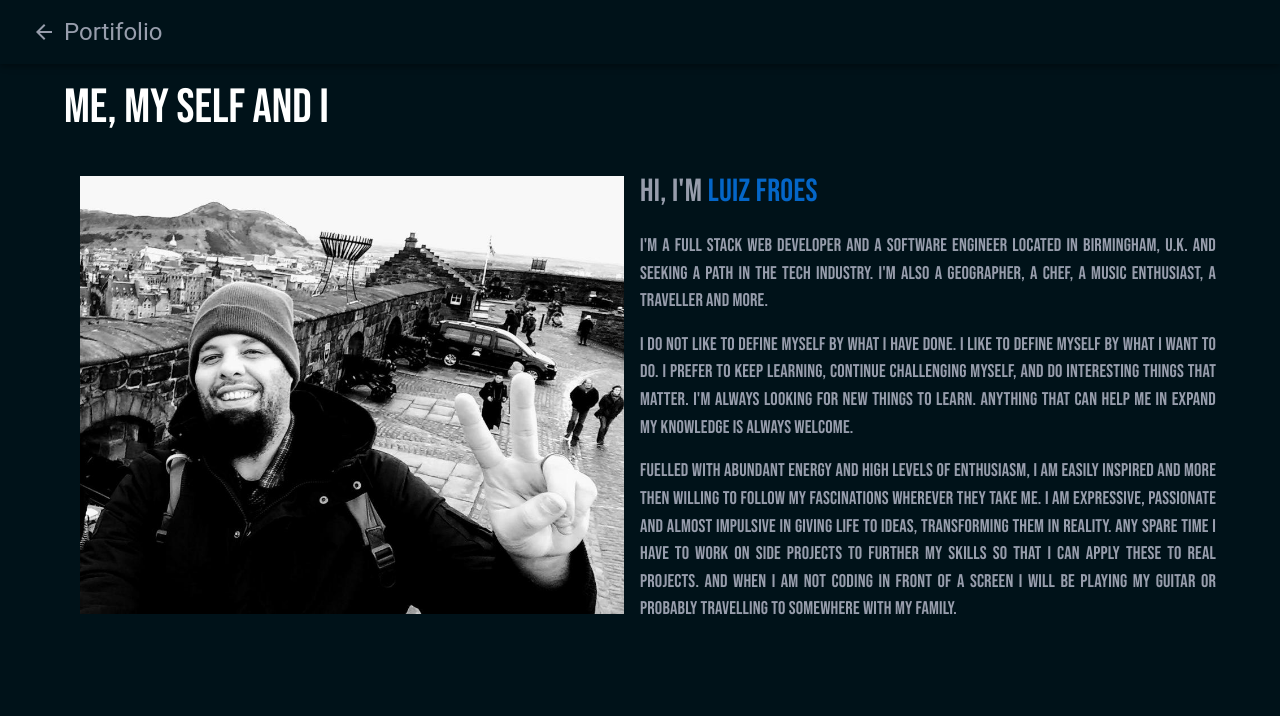
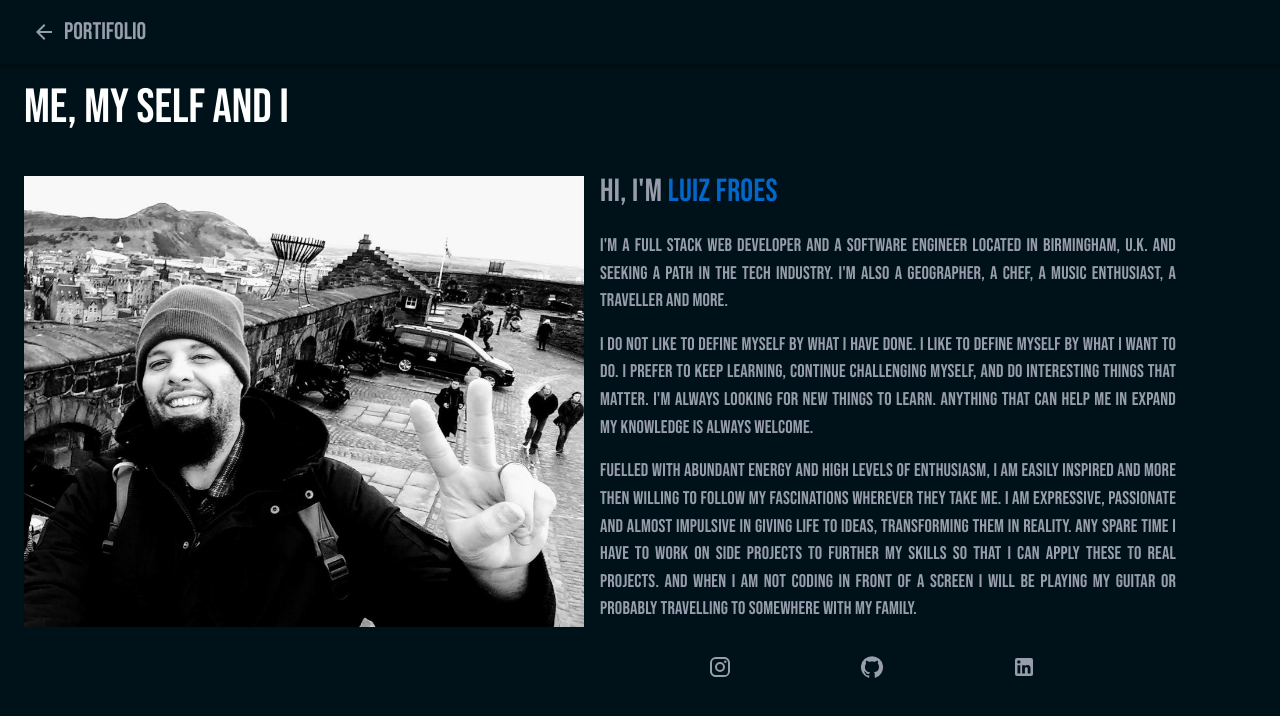
Before and after one commit to luizfroes/react-portifolio, a React (Create React App) app: page /about in a window 1280 px wide. Shown: the top 716 px of the page. Built offline with nearby package versions, Linux system fonts and the light colour scheme.

Commit message:
Added links and styled about page

```diff
--- a/src/components/About/index.js
+++ b/src/components/About/index.js
@@ -1,16 +1,46 @@
 import React from "react";
-import { Avatar, Container, Grid, List, Typography } from "@mui/material";
+import {
+  Avatar,
+  Container,
+  Grid,
+  List,
+  Typography,
+  ListItem,
+  ListItemIcon,
+  Link,
+} from "@mui/material";
+import { GitHub, Instagram, LinkedIn } from "@mui/icons-material";
 import aboutPortrait from "../../about-picture.jpeg";
 
 export const About = () => {
+  const socialMediaIcons = [
+    {
+      id: "1",
+      listIcon: <Instagram />,
+      listUrl: "https://www.instagram.com/luizfroesgeo/",
+    },
+    {
+      id: "2",
+      listIcon: <GitHub />,
+      listUrl: "https://github.com/luizfroes",
+    },
+    {
+      id: "3",
+      listIcon: <LinkedIn />,
+      listUrl: "https://www.linkedin.com/in/luiz-froes",
+    },
+  ];
   return (
     <div>
       <Container
         component="section"
         sx={{
+          width: "fit-content",
           display: "flex",
           flexDirection: "column",
           justifyContent: "space-around",
+          flexWrap: "wrap",
+          margin: "0",
         }}
       >
         <Typography
@@ -29,15 +59,19 @@ export const About = () => {
           Me, My self and I
         </Typography>
         <Grid container="true">
-          <Grid mt={3} avatar xs={12} sm={6}>
+          <Grid mt={3} avatar lg={6} sm={12} md={12}>
             <Avatar
               variant="square"
               alt="Luiz Carlos Picture"
               src={aboutPortrait}
-              sx={{ padding: "1rem", width: "auto", height: "auto" }}
+              sx={{
+                padding: "1rem 1rem 1rem 0rem",
+                width: "100%",
+                height: "auto",
+              }}
             ></Avatar>
           </Grid>
-          <Grid mt={4} xs={12} sm={6}>
+          <Grid mt={4} lg={6} sm={12} md={12}>
             <Container disableGutters="true">
               <Typography
                 sx={{
@@ -97,10 +131,48 @@ export const About = () => {
                 not coding in front of a screen I will be playing my guitar or
                 probably travelling to somewhere with my family.
               </Typography>
+              <Container
+                component="div"
+                sx={{
+                  display: "flex",
+                  justifyContent: "center",
+                }}
+              >
+                <List
+                  sx={{
+                    display: "flex",
+                    flexDirection: "row",
+                    justifyContent: "center",
+                  }}
+                >
+                  {socialMediaIcons.map((listIcon, key) => (
+                    <ListItem
+                      component={Link}
+                      alignItems="center"
+                      href={listIcon.listUrl}
+                      sx={{
+                        width: "fit-content",
+                        paddingLeft: "3rem",
+                        paddingRight: "3rem",
+                      }}
+                    >
+                      <ListItemIcon
+                        sx={{
+                          color: "#979dac",
+                          "&:hover": {
+                            color: "#0466c8ff",
+                          },
+                        }}
+                      >
+                        {listIcon.listIcon}
+                      </ListItemIcon>
+                    </ListItem>
+                  ))}
+                </List>
+              </Container>
             </Container>
           </Grid>
         </Grid>
-        <List></List>
       </Container>
     </div>
   );
--- a/src/components/NavBar/index.js
+++ b/src/components/NavBar/index.js
@@ -75,7 +75,6 @@ export const NavBar = () => {
       sx={{
         width: 250,
         background: "#001219",
-        // border: "0.5px solid rgb(151, 157, 172 0.8)",
         minHeight: "100vh",
         overflow: "auto",
       }}
@@ -116,8 +115,10 @@ export const NavBar = () => {
               {listItem.listIcon}
             </ListItemIcon>
             <ListItemText
+              disableTypography="true"
               sx={{
                 color: "#979dac",
+                fontFamily: "Bebas Neue, cursive",
               }}
               primary={listItem.listText}
             />
@@ -142,7 +143,13 @@ export const NavBar = () => {
             >
               <ArrowBack />
             </IconButton>
-            <Typography variant="h5" style={{ color: "#979dac" }}>
+            <Typography
+              variant="h5"
+              sx={{
+                fontFamily: "Bebas Neue, cursive",
+                color: "#979dac",
+              }}
+            >
               Portifolio
             </Typography>
             <MobilRightMenuSlider
```
